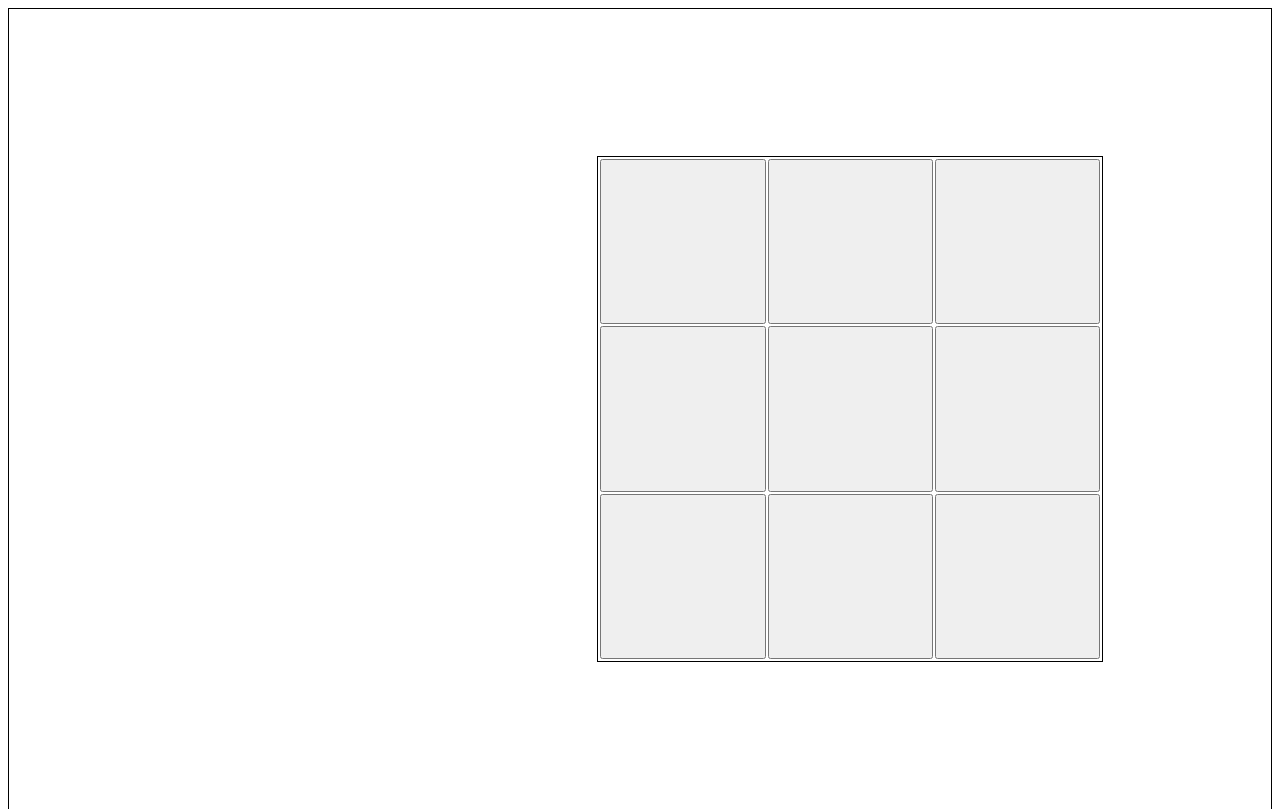
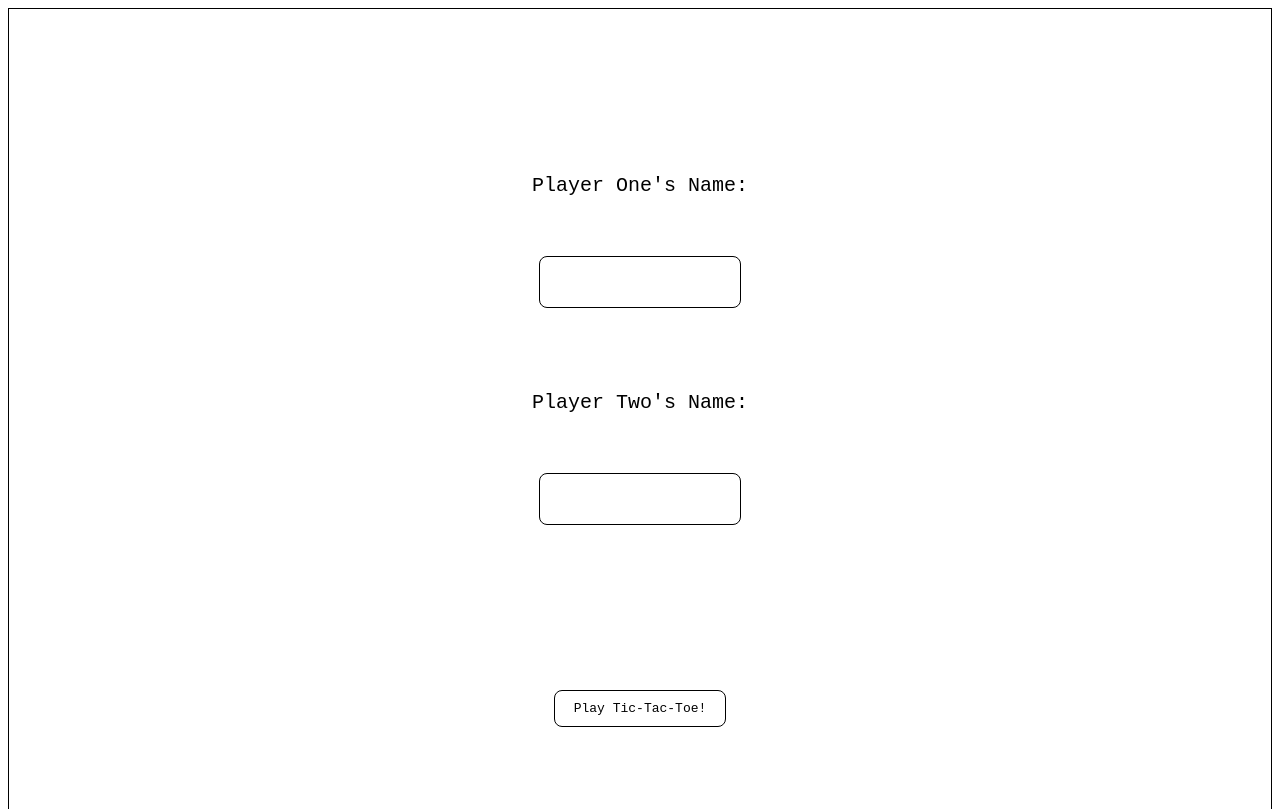
Before and after one commit to maryconnelly/tictactoe, a plain HTML site: page index.html in a window 1280 px wide. Shown: the top 809 px of the page. Drawn offline with Linux system fonts and the light colour scheme.

Commit message:
Inital screen formated

```diff
--- a/index.html
+++ b/index.html
@@ -9,6 +9,9 @@
 <body>
     <div class = "container">
         <div class ="sidebar">
+            <form class="form">
+
+            </form>
             <h1 class = "turn">
             </h1>
         </div>
--- a/script.js
+++ b/script.js
@@ -1,17 +1,14 @@
 //object to store the board
 const Gameboard = (function() {
 	const boardArray = [ "", "", "", "", "", "", "", "", "" ];
-	const getBoard = () => boardArray;
-	const displayBoard = () => console.log(boardArray);
-
-return { boardArray, getBoard, displayBoard };
+return { boardArray };
 })();
 
 //Players stored in objects
 const Players = (function () {
-	let playerOne;
-	let playerTwo;
-	let activePlayer;
+	let playerOne = "X";
+	let playerTwo = "O";
+	let activePlayer = playerOne;
 
 return { playerOne, playerTwo, activePlayer };
 })();
@@ -19,22 +16,17 @@ return { playerOne, playerTwo, activePlayer };
 //Object to control the flow of the game
 const GameController = (function () {
 
-	function newRoundDisplay () {
-		Gameboard.displayBoard();
-		console.log(`${Players.activePlayer}'s turn.`);
-	}
-
 	function makeMove (activePlayer, index) {
 		if (activePlayer === Players.playerOne && Gameboard.boardArray[index] === "") {
 			Gameboard.boardArray[index] = "X";
 		} else if
 		(activePlayer === Players.playerTwo && Gameboard.boardArray[index] === "") {
 			Gameboard.boardArray[index] = "O";
-		} else {
-			console.log("Invalid move");
 		}
-
+		checkWinner();
+		switchTurns();
 	}
+	makeMove();
 
 	function checkWinner () {
 		if (Gameboard.boardArray[0] === Gameboard.boardArray[1] && Gameboard.boardArray[1] === Gameboard.boardArray[2] ||
@@ -45,76 +37,108 @@ const GameController = (function () {
 			Gameboard.boardArray[2] === Gameboard.boardArray[5] && Gameboard.boardArray[5] === Gameboard.boardArray[8] ||
 			Gameboard.boardArray[0] === Gameboard.boardArray[4] && Gameboard.boardArray[4] === Gameboard.boardArray[8] ||
 			Gameboard.boardArray[6] === Gameboard.boardArray[4] && Gameboard.boardArray[4] === Gameboard.boardArray[2]) {
-				console.log(`${Players.activePlayer} wins!`);
+				return winner = `${Players.activePlayer}`;
+
+			} else {
+				switchTurns();
 			}
 		}
+
 		function switchTurns () {
-			if (activePlayer = Players.playerOne) {
-				activePlayer = Players.playerTwo;
+			if (Players.activePlayer = Players.playerOne) {
+				Players.activePlayer = Players.playerTwo;
 			} else {
-				activePlayer = Players.playerOne;
+				Players.activePlayer = Players.playerOne;
 			}
-			newRoundDisplay();
 		}
 
-	return { switchTurns, makeMove, checkWinner }
+	return { makeMove, checkWinner, switchTurns }
+
 	})();
 
 const DisplayController = (function () {
 
-		const gameboardContainer = document.querySelector(".container");
-		const sidebar = document.querySelector(".sidebar");
-			gameboardContainer.appendChild(sidebar);
+	const container = document.querySelector(".container");
+		document.body.appendChild(container);
 
 	const SidebarDisplay = (function () {
 
+		const sidebar = document.querySelector(".sidebar");
+			container.appendChild(sidebar);
+
 		const turnDisplay = document.querySelector(".turn");
 			sidebar.appendChild(turnDisplay);
-			turnDisplay.textContent = `${Players.activePlayer}'s turn!`;
+			turnDisplay.textContent = `${Players.activePlayer}'s turn`;
+
+		const form = document.querySelector(".form");
+			sidebar.appendChild(form);
+			form.id = "form";
 
 		const playerOneLabel = document.createElement("label");
-			sidebar.appendChild(playerOneLabel);
+			form.appendChild(playerOneLabel);
 				playerOneLabel.htmlFor = "player-one-input";
 				playerOneLabel.textContent = "Player One's Name:"
 				playerOneLabel.classList.add("player-one");
+				playerOneLabel.id = "player-one-label";
 		const playerOneInput = document.createElement("input");
-			sidebar.appendChild(playerOneInput);
+			form.appendChild(playerOneInput);
 				playerOneInput.type = "text";
 				playerOneInput.id = "player-one-input";
 				playerOneInput.classList.add("player-one");
-				GameController.playerOne = `${playerOneInput.value}`;
+				playerOneInput.required = true;
 
 		const playerTwoLabel = document.createElement("label");
-			sidebar.appendChild(playerTwoLabel);
+			form.appendChild(playerTwoLabel);
 				playerTwoLabel.htmlFor = "player-two-input";
 				playerTwoLabel.textContent = "Player Two's Name:"
 				playerTwoLabel.classList.add("player-two");
+				playerTwoLabel.id = "player-two-label";
 		const playerTwoInput = document.createElement("input");
-			sidebar.appendChild(playerTwoInput);
+			form.appendChild(playerTwoInput);
 				playerTwoInput.type = "text";
 				playerTwoInput.id = "player-two-input";
 				playerTwoInput.classList.add("player-two");
 
+				playerTwoInput.required = true;
+
 		const playButton = document.createElement("submit");
-			sidebar.appendChild(playButton);
+			form.appendChild(playButton);
 			playButton.textContent = "Play Tic-Tac-Toe!";
+			playButton.id = "play-button";
 			playButton.addEventListener('click', () => {
-				document.body.appendChild(gameContainer);
-					//FINISH THIS DUH
-		})
+				playerOneInput.style.display = "none";
+				playerOneLabel.textContent = `X: ${playerOneInput.value}`;
+				playerTwoInput.style.display = "none";
+				playerTwoLabel.textContent = `O: ${playerTwoInput.value}`;
+				playButton.style.display = "none";
+				turnDisplay.style.display = "block";
 
-	return { turnDisplay, playerOneInput, playerOneLabel, playerTwoInput, playerTwoLabel, playButton }
-	})
+			const playAgainButton = document.createElement("button");
+				sidebar.appendChild(playAgainButton);
+				playAgainButton.id = "play-again";
+				playAgainButton.textContent = "Play Again?";
+				playAgainButton.type = "button";
+				playAgainButton.addEventListener('click', () => {
+					Gameboard.boardArray = [ "", "", "", "", "", "", "", "", "" ];
+					DisplayController[GameboardDisplay].square.textContent = "";
+					Players.playerOneInput.style.display = "block";
+					Players.playerTwoInput.style.display = "block";
+					DisplayController[SidebarDisplay].playButton.style.display = "block";
+				})
+			})
 
+			return { sidebar, turnDisplay, playerOneInput, playerOneLabel, playerTwoInput, playerTwoLabel }
+
+		})();
 
 	const GameboardDisplay = (function () {
 
-		const gameboardDisplay = document.querySelector(".board");
-		gameboardContainer.appendChild(gameboardDisplay);
+		const boardDisplay = document.querySelector(".board");
+		container.appendChild(boardDisplay);
 
 		for (let i=0;i<9;i++) {
 		const square = document.createElement("button");
-			gameboardDisplay.appendChild(square);
+			boardDisplay.appendChild(square);
 			square.id = `square${i + 1}`
 			square.textContent = "";
 			square.addEventListener('click', () => {
@@ -127,12 +151,19 @@ const DisplayController = (function () {
 					GameController.makeMove(Players.playerTwo, index);
 					square.textContent = "O";
 				};
+			})
+			// if (square.textContent = "") {
+			// 	square.disabled = "false";
+			// } else {
+			// 	square.disabled = "true";
+			// }
+		};
 
-				console.log(Gameboard.boardArray);
-			})};
-
-	return { gameboardContainer, gameboardDisplay,  }
+	return { container, boardDisplay  }
 	})();
 
 return { SidebarDisplay, GameboardDisplay }
 })();
+
+console.log(Gameboard.boardArray);
+console.log(Players.activePlayer);
--- a/styles.css
+++ b/styles.css
@@ -9,7 +9,7 @@
   grid-template-rows: 1fr 1fr;
 }
 .board {
-    display: grid;
+    display: none;
     height: 500px;
     width: 500px;
     grid-area: 1 / 2 / 3 / 3;
@@ -25,23 +25,37 @@
 
   .sidebar {
     display: grid;
-    grid-area: 1 / 1 / 3 / 2;
+    grid-area: 1 / 1 / 3 / 3;
     grid-template: repeat(5, 1fr) / 1fr;
 
   }
 
   .turn {
+    display: none;
     grid-area: 1 / 1 / 2 / 2;
     place-self: center;
     font-size: 28px;
 
   }
 
-  .player-one {
+  .form {
+    display: grid;
+    grid-area: 1 / 1 / 6 / 2;
+  }
+
+  #player-one-label {
     grid-area: 2 / 1 / 3 / 2;
   }
 
-  .player-two {
+  #player-one-input {
+    grid-area: 2 / 1 / 3 / 2;
+  }
+
+  #player-two-label {
+    grid-area: 3 / 1 / 4 / 2;
+  }
+
+  #player-two-input {
     grid-area: 3 / 1 / 4 / 2;
   }
 
@@ -60,7 +74,7 @@
     border-radius: 8px;
   }
 
-submit {
+#play-button {
   grid-area: 4 / 1 / 5 / 2;
   place-self: center;
   border: solid 1px black;
```
